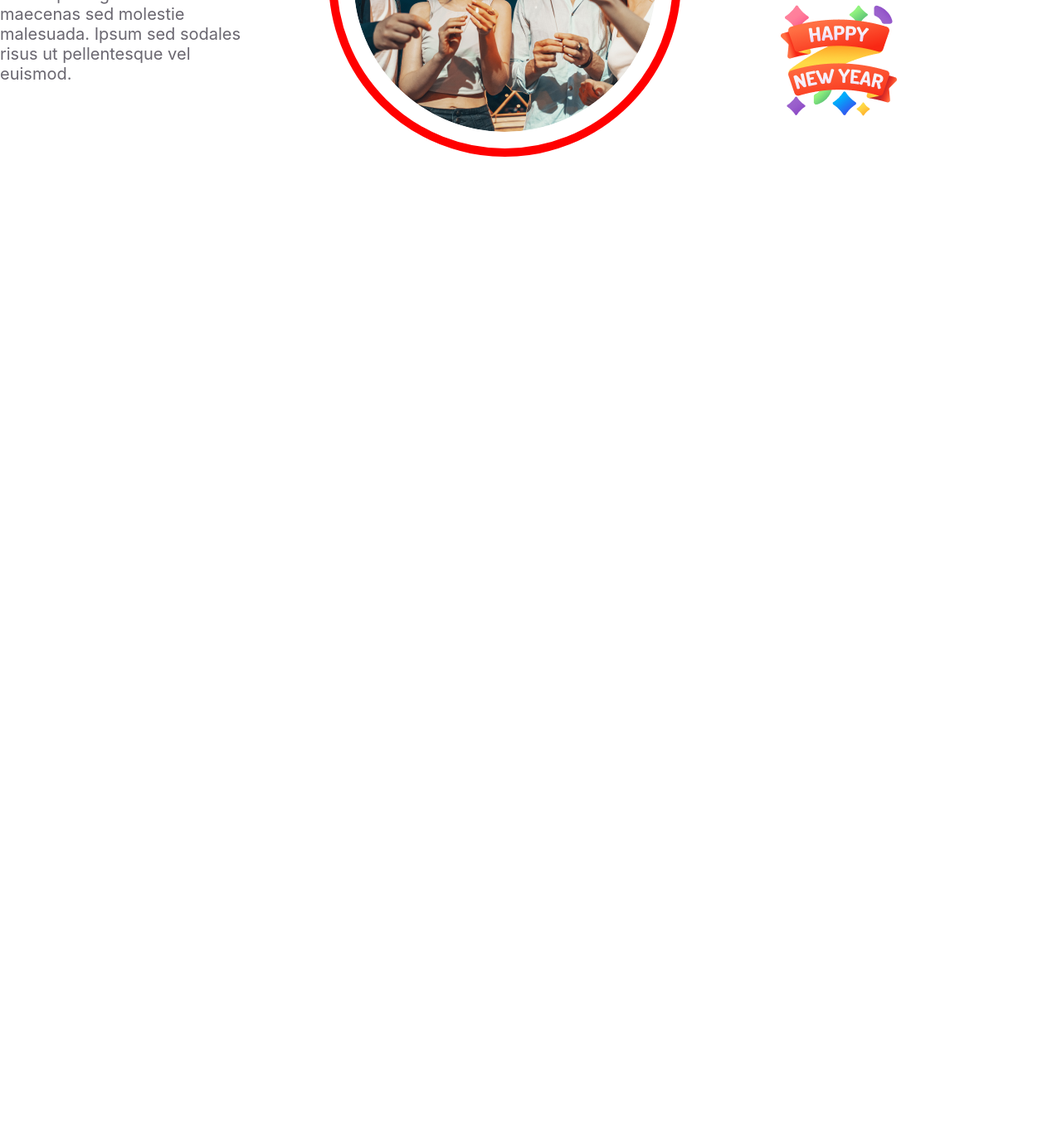
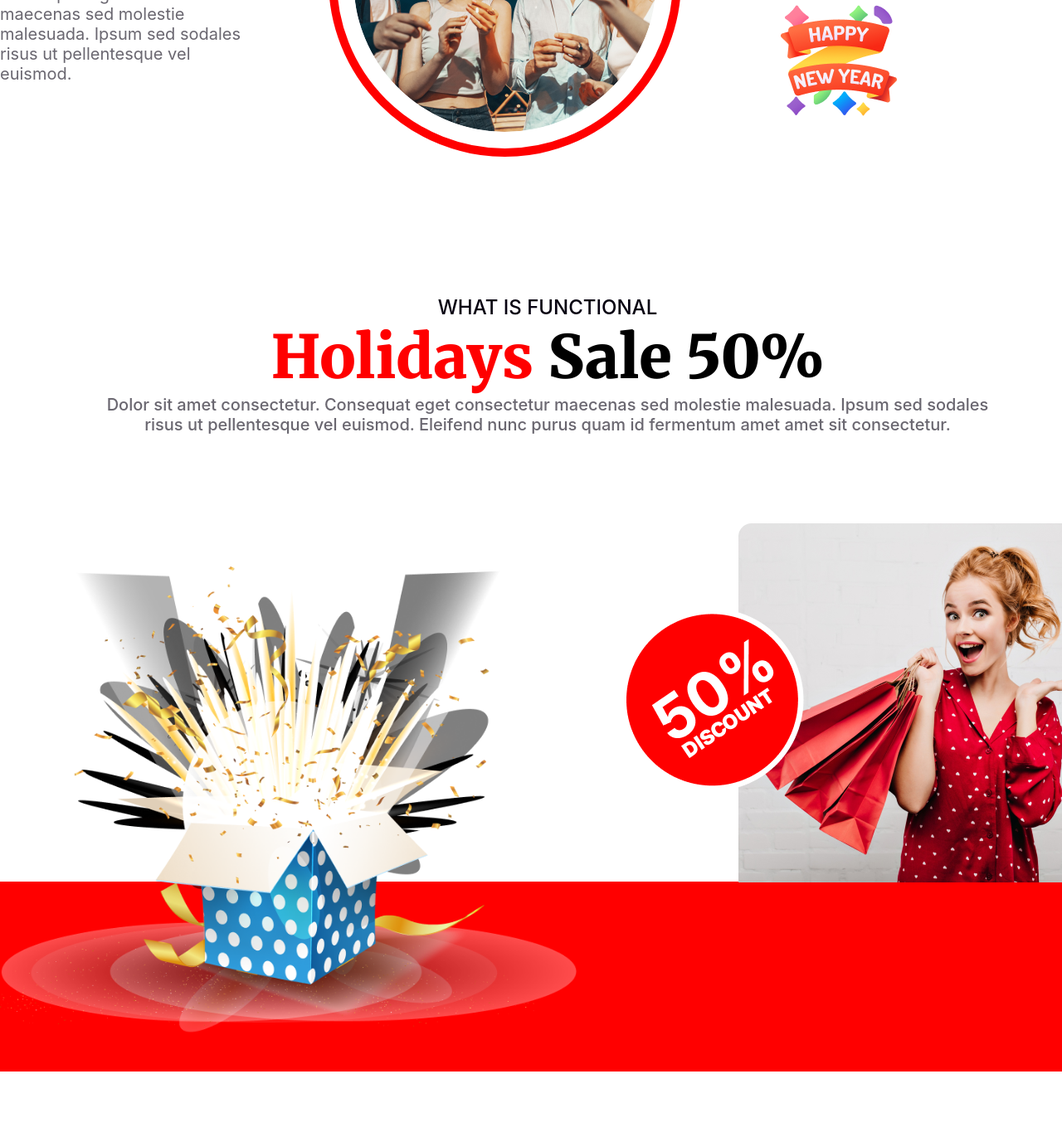
Before and after one commit to ranak8811/PH-batch9-A1-solution, a plain HTML site: page index.html in a window 1280 px wide. Shown: the part 3121-4498 px from the top of the page at 83% size. Before the commit the page ends 3331 px from the top, so only its background shows below. Drawn offline with Linux system fonts and the light colour scheme.

Commit message:
holiday section added

```diff
--- a/index.html
+++ b/index.html
@@ -97,6 +97,34 @@
         </div>
       </section>
       <!-- new best offer section ends here -->
+
+      <!-- holiday section starts here -->
+      <section class="holiday-section-container">
+        <div class="holiday-text-container">
+          <h5>WHAT IS FUNCTIONAL</h5>
+          <h2><span class="red-text">Holidays</span> Sale 50%</h2>
+          <p>
+            Dolor sit amet consectetur. Consequat eget consectetur maecenas sed
+            molestie malesuada. Ipsum sed sodales risus ut pellentesque vel
+            euismod. Eleifend nunc purus quam id fermentum amet amet sit
+            consectetur.
+          </p>
+        </div>
+
+        <div class="solid-bg-color"></div>
+        <div class="giftbox">
+          <img id="giftbox-img-id" src="./images/group_75.png" alt="" />
+
+          <div class="girl-container">
+            <img src="./images/rectangle-1.png" alt="" />
+          </div>
+
+          <div class="discount">
+            <img src="./images/group_44.png" alt="" />
+          </div>
+        </div>
+      </section>
+      <!-- holiday section ends here -->
     </main>
     <footer></footer>
   </body>
--- a/style.css
+++ b/style.css
@@ -273,3 +273,83 @@ h1 {
   margin-top: 50px;
 }
 /* best offer section style ends here */
+
+/* holiday section style ends here */
+.holiday-section-container {
+  width: 1320px;
+  height: 986.07px;
+  margin: 0 auto;
+  margin-top: 100px;
+
+  position: relative;
+}
+
+.holiday-text-container {
+  width: 1068px;
+  height: 260px;
+  margin: 0 auto;
+  display: flex;
+  flex-direction: column;
+  justify-content: center;
+  align-items: center;
+}
+
+.holiday-text-container h5 {
+  color: rgb(7, 2, 17);
+  font-family: Inter;
+  font-size: 24px;
+  font-weight: 500;
+}
+
+.holiday-text-container h2 {
+  font-family: Merriweather;
+  font-size: 72px;
+  font-weight: 900;
+  text-align: center;
+}
+
+.holiday-text-container p {
+  color: rgba(7, 2, 17, 0.6);
+  font-family: Inter;
+  font-size: 20px;
+  font-weight: 500;
+  text-align: center;
+}
+
+.solid-bg-color {
+  width: 1320px;
+  height: 229px;
+  background-color: red;
+  position: relative;
+  top: 50%;
+}
+
+.giftbox {
+  width: 674.82px;
+  height: 577.96px;
+  position: relative;
+  z-index: 1;
+  display: flex;
+  justify-content: space-between;
+  /* top: 5%; */
+}
+
+#giftbox-img-id {
+  position: relative;
+  top: -20%;
+}
+
+.girl-container {
+  width: 429px;
+  height: 433px;
+  position: relative;
+  left: 29%;
+  top: -29%;
+}
+
+.discount {
+  position: absolute;
+  right: -50%;
+  bottom: 65%;
+}
+/* holiday section style ends here */
```
